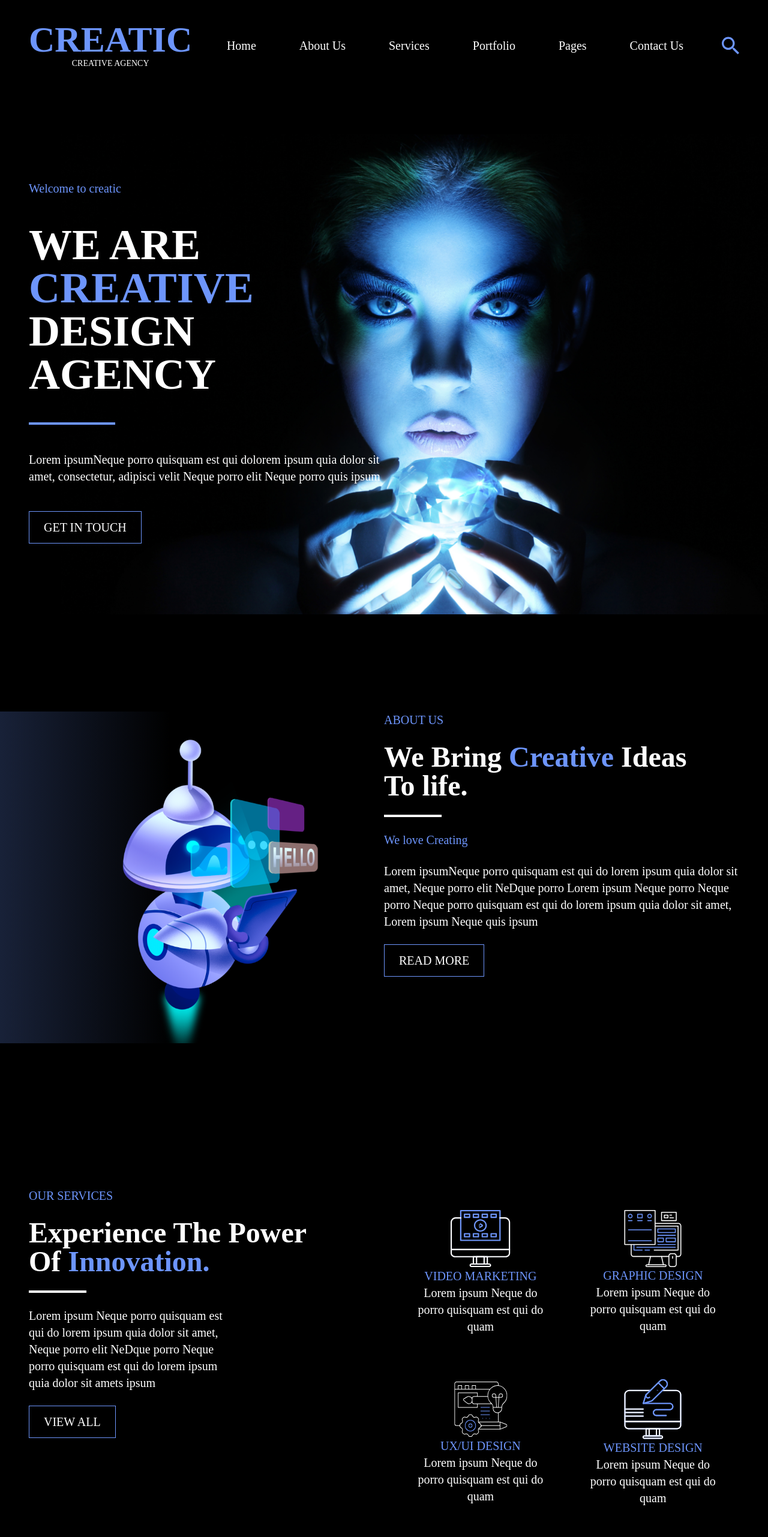
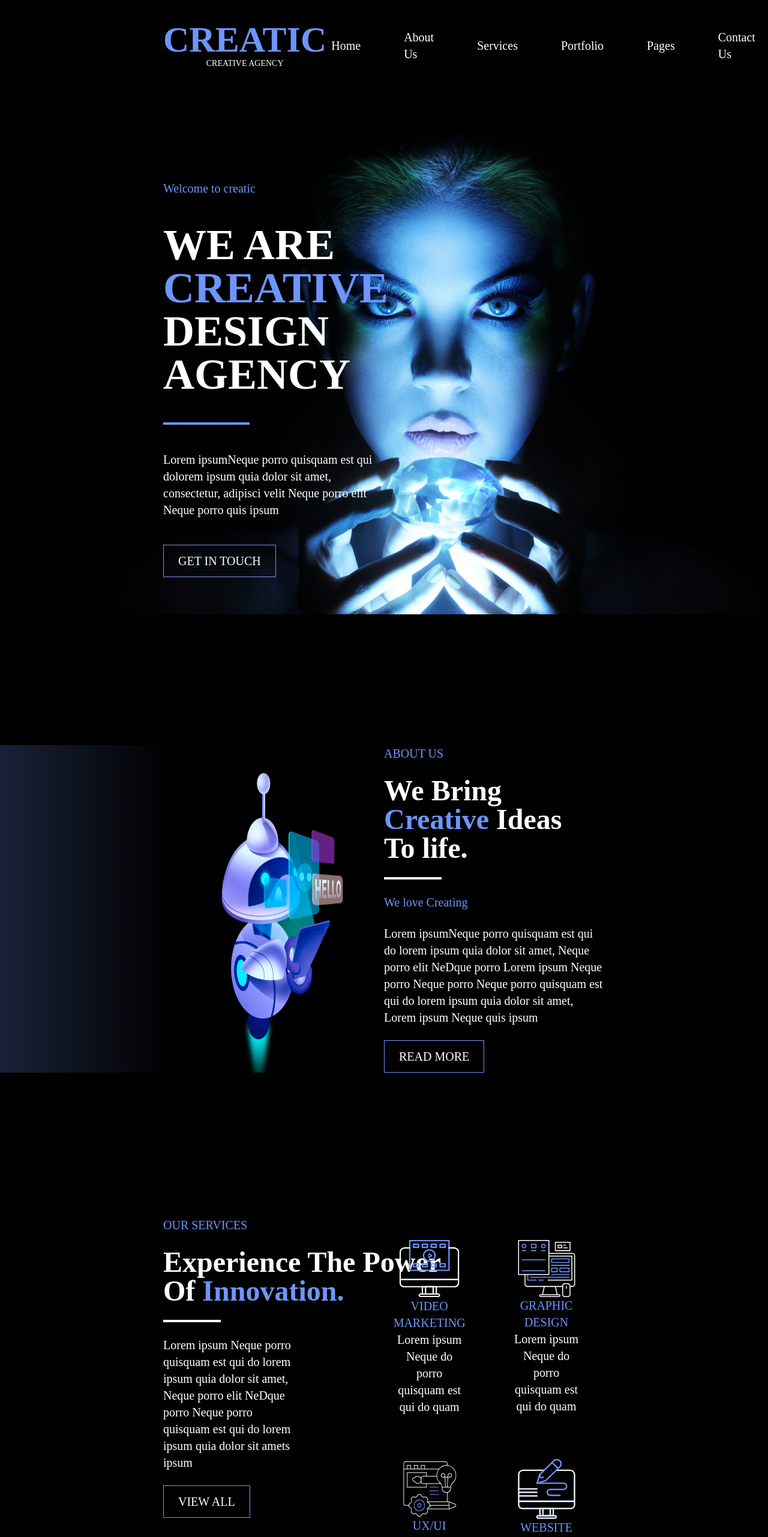
Before and after one commit to Trong-Tan/creatic-animation, a React (Vite) app: page / in a window 1280 px wide. Shown: the top 2562 px of the page at 60% size. Built offline with nearby package versions, Linux system fonts and the light colour scheme; what tailwindcss-animated would draw is missing.

Commit message:
update components

```diff
--- a/src/components/AboutUs.tsx
+++ b/src/components/AboutUs.tsx
@@ -14,7 +14,7 @@ export default function AboutUs({ className }: Props) {
 
   console.log(ref)
   return (
-    <div className={twMerge('flex px-12 relative', className)} id="about-us" ref={ref}>
+    <div className={twMerge('flex px-68 relative', className)} id="about-us" ref={ref}>
       {inView && (
         <>
           <div className="absolute bg-gradient-to-r from-[rgba(109,150,252,0.3)] to-[rgba(21,21,21,0)] h-full w-96 left-[-100px]"></div>
--- a/src/components/Contact.tsx
+++ b/src/components/Contact.tsx
@@ -46,10 +46,10 @@ export default function Contact({ className }: Props) {
         </div>
       )}
       {inView && (
-        <div className="p-9  rounded-3xl">
+        <div className="p-9  rounded-3xl ">
           <form
             action=""
-            className="grid grid-flow-row bg-[#11182a] gap-5 w-auto h-auto p-9 ml-9 my-32 mr-80 rounded-3xl"
+            className="grid grid-flow-row bg-[#11182a] gap-5 w-auto h-auto p-9 ml-9 my-32 mr-80 rounded-3xl animate-fade-up"
           >
             <label htmlFor="" className="font-normal font-pop text-base">
               YOUR NAME
--- a/src/components/OurClients.tsx
+++ b/src/components/OurClients.tsx
@@ -18,9 +18,9 @@ export default function OurClient({ className }: Props) {
   console.log(ref)
   return (
     <div className={twMerge('flex ', className)} id="our-client" ref={ref}>
-      {inView && <img src={OurClient1} alt="" />}
+      {inView && <img src={OurClient1} className='className="animate-fade-right' alt="" />}
       {inView && (
-        <div className="  flex flex-col  text-center px-24 pt-16">
+        <div className="  flex flex-col  text-center px-24 pt-16 animate-fade-up">
           <p className="text-5xl font-bold ">
             WHAT<span className="text-primary"> OUR </span>
             <br /> CLIENTS SAY?
@@ -46,7 +46,7 @@ export default function OurClient({ className }: Props) {
           <Button className="mt-11">VIEW ALL TESTIMONIALS </Button>
         </div>
       )}
-      {inView && <img src={OurClient2} className="ml-auto" alt="" />}
+      {inView && <img src={OurClient2} className="ml-auto animate-fade-left" alt="" />}
     </div>
   )
 }
--- a/src/components/OurServices.tsx
+++ b/src/components/OurServices.tsx
@@ -24,7 +24,7 @@ export default function OurServices({ className }: Props) {
 
   console.log(ref)
   return (
-    <div className={twMerge('flex px-12 relative', className)} id="our-service" ref={ref}>
+    <div className={twMerge('flex px-68 relative', className)} id="our-service" ref={ref}>
       {inView && (
         <div className="flex gap-6 flex-col animate-fade-right">
           <p className="text-primary">OUR SERVICES</p>
--- a/src/components/Welcome.tsx
+++ b/src/components/Welcome.tsx
@@ -8,7 +8,7 @@ interface Props {
 
 export default function Welcome({ className }: Props) {
   return (
-    <div className={twMerge(className, 'px-12')}>
+    <div className={twMerge(className, 'px-68')}>
       <div className="w-1/2 z-40 animate-fade-right ">
         <p className="text-primary ">Welcome to creatic</p>
         <p className="text-7xl mt-11 font-bold">
--- a/src/components/WhyUs.tsx
+++ b/src/components/WhyUs.tsx
@@ -16,9 +16,9 @@ export default function AboutUs({ className }: Props) {
 
   console.log(ref)
   return (
-    <div className={twMerge('flex px-12 ', className)} id="why-us" ref={ref}>
+    <div className={twMerge('flex px-68 ', className)} id="why-us" ref={ref}>
       {inView && (
-        <div className="mr-16 w-fit">
+        <div className="mr-16 w-fit animate-fade-right">
           <span className="text-white">WHY US?</span>
           <div className="bg-primary block w-36 h-1 mt-1 mb-6" />
           <p className="text-5xl font-bold ">
@@ -29,7 +29,7 @@ export default function AboutUs({ className }: Props) {
         </div>
       )}
       {inView && (
-        <div className="  ml-auto">
+        <div className="  ml-auto animate-fade-up">
           <p className="text-2xl">
             Lorem ipsum Neque porro quisquam est qui do <br /> lorem ipsum quia dolor sit amet, Neque porro elit <br />
             NeDque porro Lorem ipsum
--- a/src/index.tsx
+++ b/src/index.tsx
@@ -13,7 +13,7 @@ import Contact from './components/Contact'
 function App() {
   return (
     <div className="text-xl font-pops">
-      <Header className="px-12 mt-9" />
+      <Header className="px-68 mt-9" />
       <Welcome className="mt-46" />
       <AboutUs className="mt-70" />
       <OurServices className="mt-60" />
```
